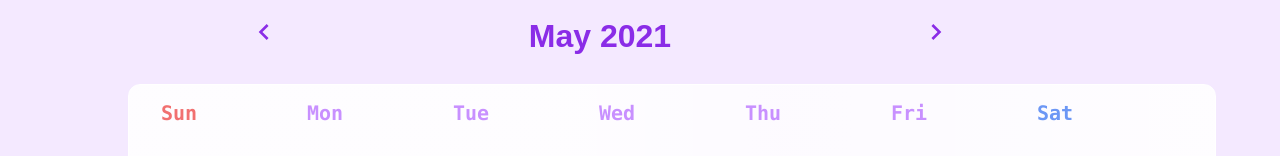
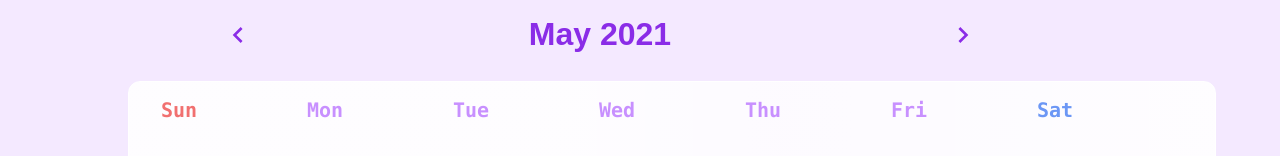
Before and after one commit to cdcoc0/Calendar, a React (Create React App) app: page / in a window 1280 px wide. Shown: the top 156 px of the page. Built offline with nearby package versions, Linux system fonts and the light colour scheme.

Commit message:
slight change on header css

```diff
--- a/src/calendar/styles/Month.scss
+++ b/src/calendar/styles/Month.scss
@@ -10,11 +10,10 @@
     font-size: 2rem;
     justify-content: space-evenly;
     color: #8a2ce7;
-    .header-sort {
-        // display: flex;
-        // align-items: center;
     .month {
-            margin: 0 1.5rem;
+        width: 250px;
+        display: flex;
+        justify-content: center;
     }
     svg {
         display: flex;
@@ -27,4 +26,3 @@
         }
     }
 }
-}
```
Lines whose indentation alone changed are shown as unchanged.
